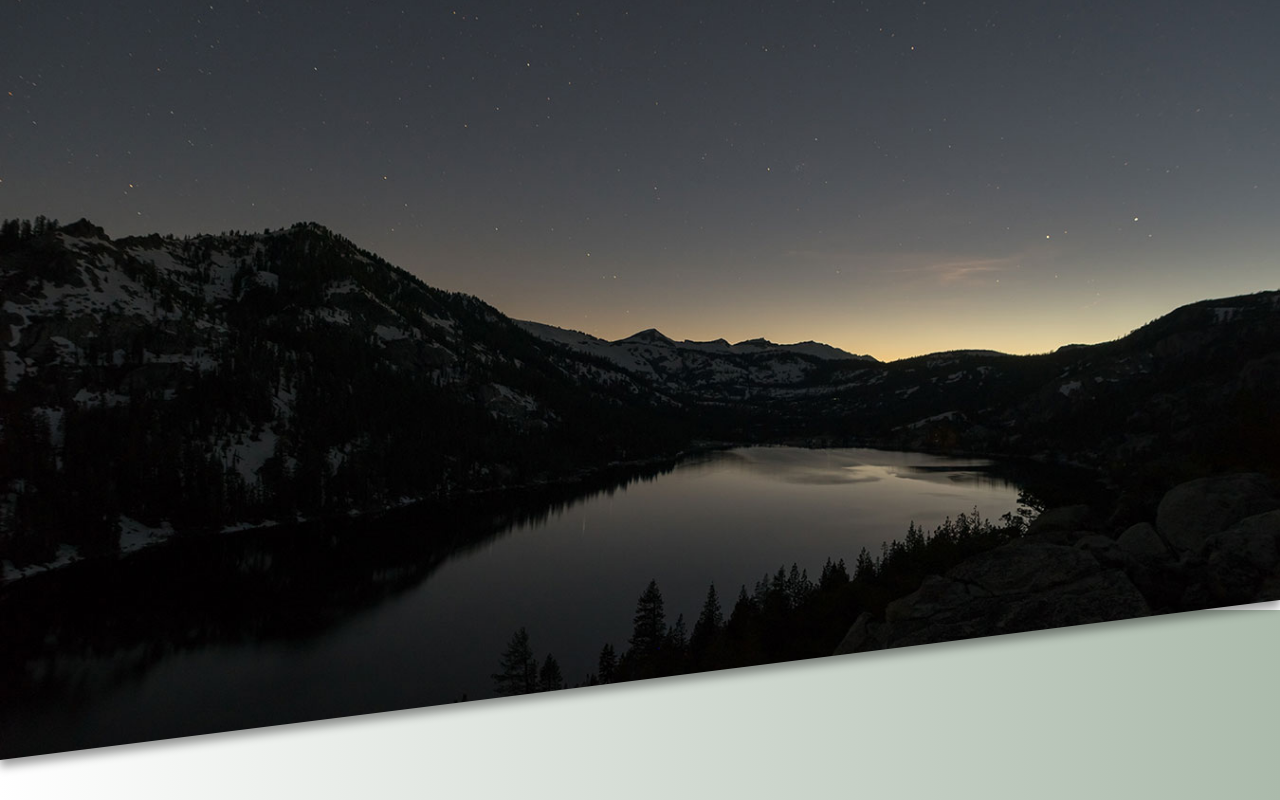
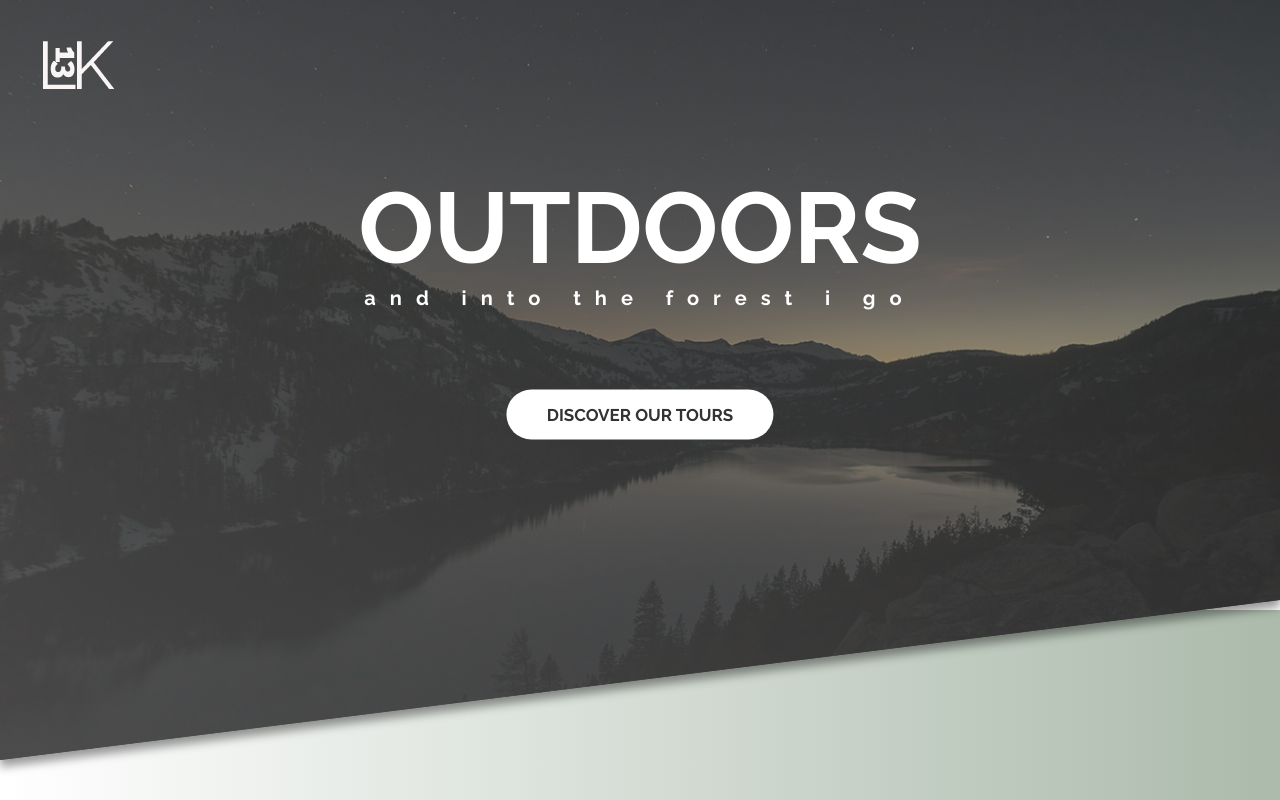
Before and after one commit to liridonkrasniqi13/my-template, a website: page index.html in a window 1280 px wide. Shown: the top 800 px of the page. Drawn offline with Linux system fonts and the light colour scheme.

Commit message:
work on the header home 1

```diff
--- a/index.html
+++ b/index.html
@@ -8,16 +8,31 @@
   <!-- FONT -->
   <link href="https://fonts.googleapis.com/css?family=Raleway:400,400i,700" rel="stylesheet">
 
+  <link rel="shortcut icon" href="favicon.ico" type="image/x-icon">
+
   <title>Liridon</title>
 
   <link rel="stylesheet" href="css/style.css">
 </head>
 <body>
-  <div class="shadow">
-    <section class="hero">
+  <header class="hero1">
+    <div class="hero1__shadow">
+      <section class="hero1__hero">
+        <div class="hero1__logo-box">
+          <img src="img/logo-white-13.png" alt="Logo" class="logo">
+        </div>
+        <div class="hero1__text-box">
+          <h1 class="hero1__heading-primary">
+            <span class="hero1__heading-primary--main">Outdoors</span>
+            <span class="hero1__heading-primary--sub">and into the forest i go</span>
+          </h1>
 
-    </section>
-  </div>
+          <a href="#" class="btn btn--white margin-top-big">Discover our tours</a>
+        </div>
+      </section>
+    </div>
+  </header>
+
 
     <section class="hero-2">
 
--- /dev/null
+++ b/sass/abstracts/_variables.scss
@@ -0,0 +1,12 @@
+// COLORS
+
+// White
+$color-white: #fff;
+
+// Black
+$color-black: #000;
+
+// Grey
+$color-grey-dark: #777;
+$color-grey-dark-2: #999;
+$color-grey-dark-3: #333;
--- /dev/null
+++ b/sass/base/_utilities.scss
@@ -0,0 +1,3 @@
+.margin-top-big {
+  margin-top: 8rem;
+}
--- /dev/null
+++ b/sass/components/_buttons.scss
@@ -0,0 +1,23 @@
+// Button Default Style
+.btn {
+  &,
+  &:link,
+  &:visited {
+    text-transform: uppercase;
+    text-decoration: none;
+    padding: 1.5rem 4rem;
+    display: inline-block;
+    border-radius: 10rem;
+    position: relative;
+    border: none;
+    cursor: pointer;
+  }
+
+  // White Button Style
+  &--white {
+    background-color: $color-white;
+    color: $color-grey-dark-3;
+    font-size: 1.7rem;
+    font-weight: 700;
+  }
+}
--- a/sass/main.scss
+++ b/sass/main.scss
@@ -1,4 +1,11 @@
+@import "abstracts/variables";
+
+
+@import "components/buttons";
+
+
 @import "base/base";
+@import "base/utilities.scss";
 
 /* home css */
 @import "pages/home";
--- a/sass/pages/_home.scss
+++ b/sass/pages/_home.scss
@@ -1,15 +1,52 @@
+.hero1 {
     // Hero image and clip-path
-.hero {
-  background-image: url("../../img/hero.jpg");
+  &__hero {
+    background-image:linear-gradient(
+        to right top,
+        rgba($color-grey-dark, 0.6),
+        rgba($color-grey-dark-3, 0.6)),
+        url("../../img/hero.jpg");
     background-size: cover;
     background-position: center;
     clip-path: polygon(0 0, 100% 0, 100% 75vh, 0 100%);
     height: 95vh;
+    position: relative;
   }
 
   // shadow for the home-1 hero
-.shadow {
+  &__shadow {
     filter: drop-shadow(0px 7px 5px rgba(0,0,0,0.4))
+  }
+
+  &__logo-box {
+    position: absolute;
+    top: 4rem;
+    left: 4rem;
+  }
+
+  &__text-box {
+    position: absolute;
+    top: 40%;
+    left: 50%;
+    transform: translate(-50%, -50%);
+    text-align: center;
+  }
+
+  &__heading-primary--main {
+    text-transform: uppercase;
+    text-align: center;
+    display: block;
+    font-size: 10rem;
+    color: $color-white;
+  }
+
+  &__heading-primary--sub {
+    display: block;
+    color: $color-white;
+    font-size: 2rem;
+    font-weight: 700;
+    letter-spacing: 1.40rem;
+  }
 }
 
 // test here for the secon part
```
Also changed, not shown: css/style.css, favicon.ico (added), img/fa.png (added), img/logo-white-13.png (added), img/logo-white.png (added), 1 other file. Lines whose indentation alone changed are shown as unchanged.
